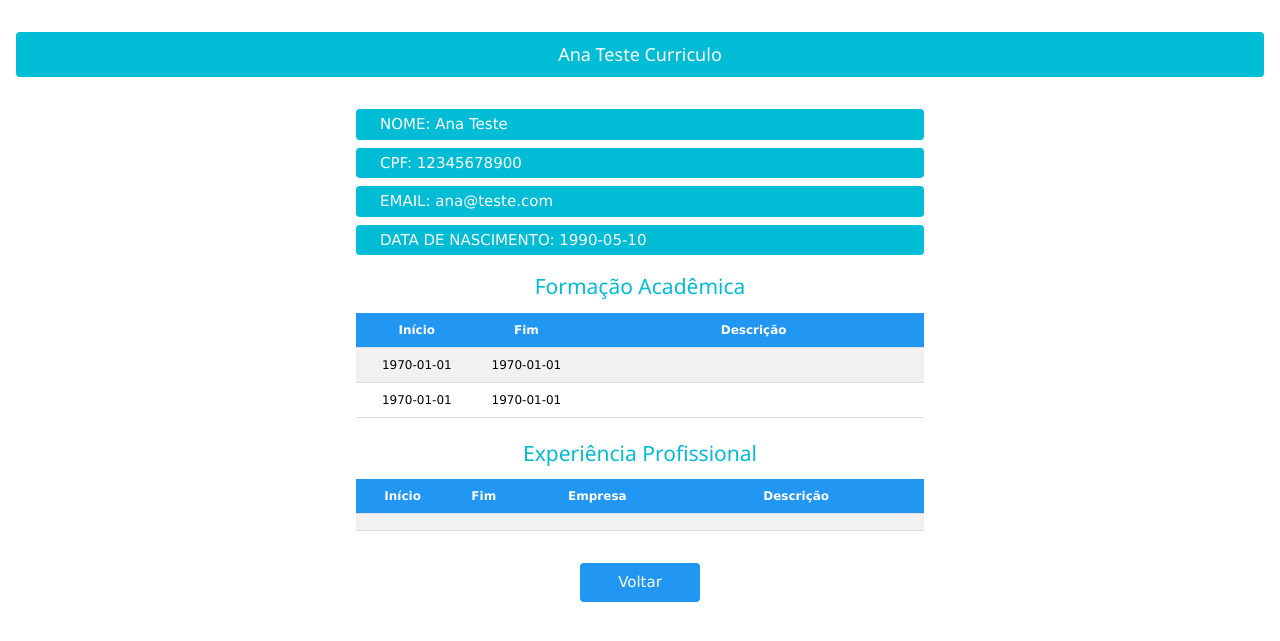
After one commit to analimendes98-pixel/OutrasForma-es, a PHP site: page /ADMVisualizarCadastro.php in a window 1280 px wide. The commit adds this page. Shown: the top 641 px of the page. Run offline with PHP 8.4, Linux system fonts and the light colour scheme; data comes from the database, SQL or seed files in the repository; both versions use the stored data as it was after the commit; lists and menus that the app fills with data are empty.

Commit message:
Ajuste na classe Usuario e layout da visualização

```diff
--- a/Controller/UsuarioController.php
+++ b/Controller/UsuarioController.php
@@ -3,9 +3,21 @@ class UsuarioController {
 
     public function gerarLista() {
         require_once __DIR__ . '/../Model/Usuario.php';
-
         $usuarioModel = new Usuario();
         return $usuarioModel->listaCadastrados();
     }
+
+
+    public function visualizar($idusuario) {
+        require_once __DIR__ . '/../Model/Usuario.php';
+
+        $usuarioModel = new Usuario();
+
+        if ($usuarioModel->carregarUsuario($idusuario)) {
+            return $usuarioModel; // Devolve o objeto usuário com os dados preenchidos
+        }
+
+        return null;
+    }
 }
 ?>
--- a/Model/ConexaoBD.php
+++ b/Model/ConexaoBD.php
@@ -2,13 +2,14 @@
 class ConexaoBD {
     private $host = "127.0.0.1";
     private $user = "root";
-    private $password = "";
+    private $password = "33024071.Ana";
     private $database = "projeto_final";
+
     public function conectar() {
         $conn = new mysqli($this->host, $this->user, $this->password, $this->database);
 
         if ($conn->connect_error) {
-            die("Erro na conexão: " . $conn->connect_error);
+            die("<div style='color:red;'>Erro na conexão com o banco: " . $conn->connect_error . "</div>");
         }
 
         return $conn;
--- a/Model/Usuario.php
+++ b/Model/Usuario.php
@@ -2,22 +2,31 @@
 class Usuario {
     private $idusuario;
     private $nome;
+    private $cpf;
+    private $email;
+    private $data_nascimento;
 
+    // Getters e Setters
     public function setIDUsuario($idusuario) { $this->idusuario = $idusuario; }
     public function getIDUsuario() { return $this->idusuario; }
 
     public function setNome($nome) { $this->nome = $nome; }
     public function getNome() { return $this->nome; }
 
+    public function setCPF($cpf) { $this->cpf = $cpf; }
+    public function getCPF() { return $this->cpf; }
+
+    public function setEmail($email) { $this->email = $email; }
+    public function getEmail() { return $this->email; }
+
+    public function setDataNascimento($data_nascimento) { $this->data_nascimento = $data_nascimento; }
+    public function getDataNascimento() { return $this->data_nascimento; }
+
+    // Lista todos os cadastrados
     public function listaCadastrados() {
         require_once 'ConexaoBD.php';
         $con = new ConexaoBD();
         $conn = $con->conectar();
-
-        if ($conn->connect_error) {
-            die("Connection failed: " . $conn->connect_error);
-        }
-
 
         $sql = "SELECT idusuario, nome FROM usuario;";
         $re = $conn->query($sql);
@@ -25,5 +34,30 @@ class Usuario {
 
         return $re;
     }
+
+    // Carrega um usuário específico
+    public function carregarUsuario($id) {
+        require_once 'ConexaoBD.php';
+        $con = new ConexaoBD();
+        $conn = $con->conectar();
+
+        $sql = "SELECT * FROM usuario WHERE idusuario = " . intval($id);
+        $re = $conn->query($sql);
+        $r = $re->fetch_object();
+
+        if ($r != null) {
+            $this->idusuario = $r->idusuario;
+            $this->nome = $r->nome;
+            $this->cpf = $r->cpf;
+            $this->email = $r->email;
+            $this->data_nascimento = $r->data_nascimento;
+
+            $conn->close();
+            return true;
+        } else {
+            $conn->close();
+            return false;
+        }
+    }
 }
 ?>
--- /dev/null
+++ b/View/ADMVisualizarCadastro.php
@@ -0,0 +1,118 @@
+<!DOCTYPE html>
+<html lang="pt-br">
+<head>
+ <meta charset="UTF-8">
+ <meta name="viewport" content="width=device-width, initial-scale=1.0">
+ <meta http-equiv="X-UA-Compatible" content="ie=edge">
+ <link rel="stylesheet" href="style.css">
+ <link rel="stylesheet" href="https://www.w3schools.com/w3css/4/w3.css">
+ <link rel="stylesheet" href="https://cdnjs.cloudflare.com/ajax/libs/font-awesome/4.7.0/css/font-awesome.min.css">
+ <title>ADM Visualizar Cadastro</title>
+</head>
+<body class="w3-white">
+
+<?php
+if(!isset($_SESSION)) { session_start(); }
+
+if(!isset($_SESSION["idusuario"])) {
+    $_SESSION["idusuario"] = 1; // exemplo: id do usuário
+}
+
+
+include_once __DIR__ . '/../Controller/UsuarioController.php';
+
+
+$usuarioController = new UsuarioController();
+$usuario = $usuarioController->visualizar($_SESSION["idusuario"]);
+
+?>
+
+<?php if($usuario != null): ?>
+
+ <header class="w3-container w3-margin-top">
+   <div class="w3-panel w3-cyan w3-text-white w3-center w3-padding-small w3-round">
+     <h2 class="w3-large" style="margin:5px 0;"><?php echo $usuario->getNome(); ?> Curriculo</h2>
+   </div>
+ </header>
+
+ <div class="w3-content w3-padding" style="max-width: 600px;">
+
+   <div class="w3-panel w3-cyan w3-text-white w3-padding-small w3-round" style="margin: 8px 0;">
+     <span class="w3-margin-left">NOME: <?php echo $usuario->getNome(); ?></span>
+   </div>
+
+   <div class="w3-panel w3-cyan w3-text-white w3-padding-small w3-round" style="margin: 8px 0;">
+  <span class="w3-margin-left">CPF: <?php echo $usuario->getCPF(); ?></span>
+</div>
+
+<div class="w3-panel w3-cyan w3-text-white w3-padding-small w3-round" style="margin: 8px 0;">
+  <span class="w3-margin-left">EMAIL: <?php echo $usuario->getEmail(); ?></span>
+</div>
+
+<div class="w3-panel w3-cyan w3-text-white w3-padding-small w3-round" style="margin: 8px 0;">
+  <span class="w3-margin-left">DATA DE NASCIMENTO: <?php echo $usuario->getDataNascimento(); ?></span>
+</div>
+
+
+
+   <h3 class="w3-center w3-text-cyan w3-margin-top" style="font-size: 1.4em;">Formação Acadêmica</h3>
+   <table class="w3-table w3-bordered w3-centered w3-small" style="margin-bottom: 20px;">
+     <thead>
+       <tr class="w3-blue w3-text-white">
+         <th style="width:20%">Início</th>
+         <th style="width:20%">Fim</th>
+         <th>Descrição</th>
+       </tr>
+     </thead>
+     <tbody>
+       <tr class="w3-light-grey">
+         <td>1970-01-01</td>
+         <td>1970-01-01</td>
+         <td></td>
+       </tr>
+       <tr>
+         <td>1970-01-01</td>
+         <td>1970-01-01</td>
+         <td></td>
+       </tr>
+     </tbody>
+   </table>
+
+   <h3 class="w3-center w3-text-cyan w3-margin-top" style="font-size: 1.4em;">Experiência Profissional</h3>
+   <table class="w3-table w3-bordered w3-centered w3-small">
+     <thead>
+       <tr class="w3-blue w3-text-white">
+         <th style="width:15%">Início</th>
+         <th style="width:15%">Fim</th>
+         <th style="width:25%">Empresa</th>
+         <th>Descrição</th>
+       </tr>
+     </thead>
+     <tbody>
+       <tr class="w3-light-grey">
+         <td></td>
+         <td></td>
+         <td></td>
+         <td></td>
+       </tr>
+     </tbody>
+   </table>
+
+<?php else: ?>
+ <div class="w3-container w3-content w3-center w3-padding-64">
+   <p class="w3-text-red">Não foi possível carregar as informações do currículo deste usuário.</p>
+ </div>
+<?php endif; ?>
+
+   <div class="w3-row w3-section w3-center w3-margin-top">
+     <form action="/Controller/navegacao.php" method="post">
+       <button name="btnVoltarDaVisualizacao" class="w3-button w3-blue w3-round w3-margin-top" style="width: 120px;">
+         Voltar
+       </button>
+     </form>
+   </div>
+
+ </div>
+
+</body>
+</html>
```
Also changed, not shown: Controller/navegacao.php (+15 -6 lines), Testar a conexão.txt (deleted, +0 -23 lines), View/ADMListarCadastrado.php (+16 -24 lines), projeto_final.sql (added, +23 -0 lines), Captura de tela .png (added).
